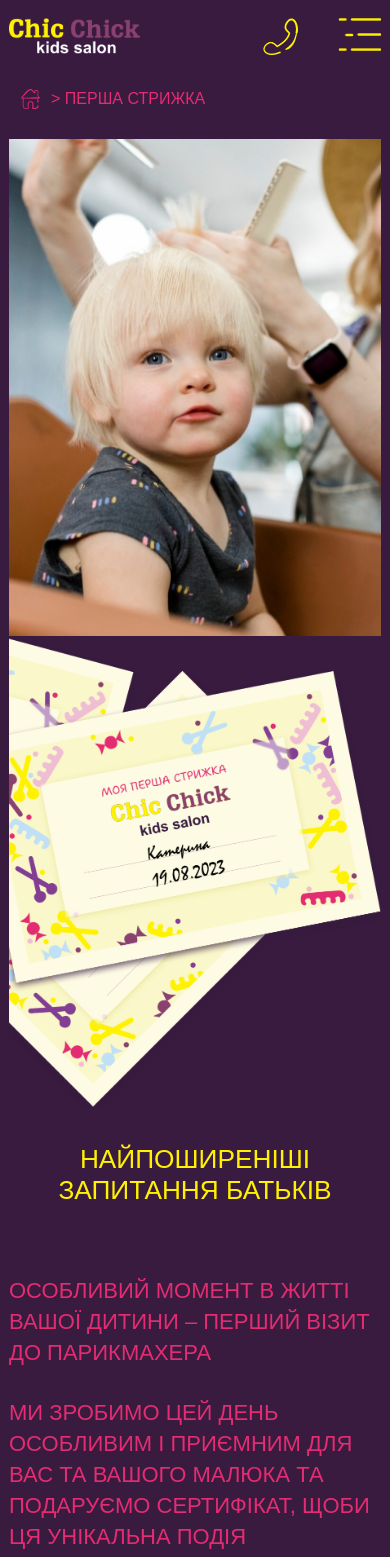
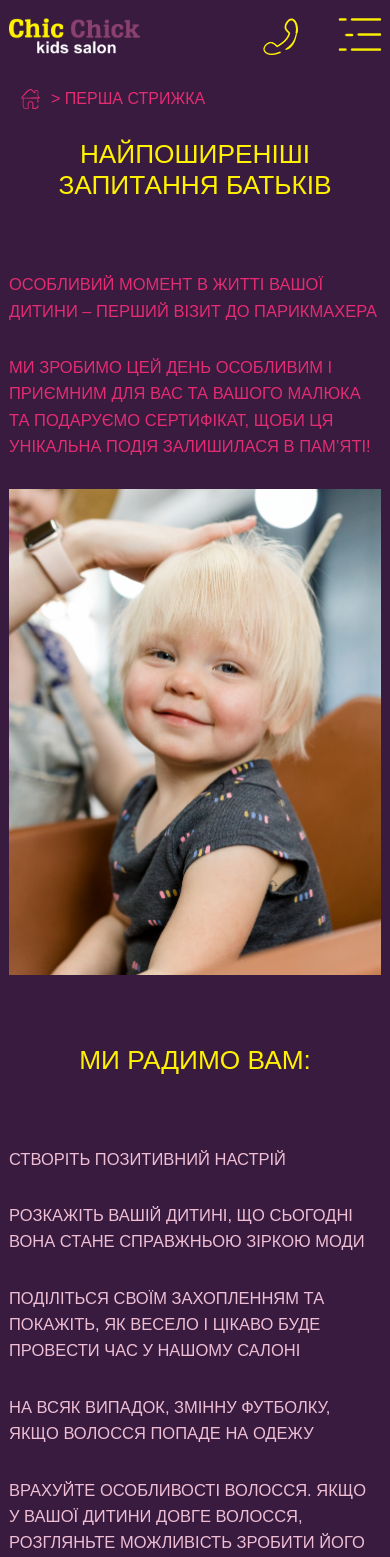
Before and after one commit to Buzovskiy/chicchick.com.ua-next, a Next.js app: page /first-haircut in a window 390 px wide. Shown: the top 1557 px of the page. Built offline with nearby package versions, Linux system fonts and the light colour scheme; a web font is replaced by a local one.

Commit message:
add styling to services page

```diff
--- a/components/FirstHaircut/index.js
+++ b/components/FirstHaircut/index.js
@@ -1,19 +1,34 @@
 import './style.css'
+import Image from "next/image";
 
 
 const FirstHaircut = () => {
    return (
       <div className="container services-list">
-         <div className="row py-4 g-5">
-            <div className="col-lg-4 first-col-container">
+         <div className="row py-4 g-lg-5">
+            <div className="col-lg-4 order-2 order-lg-1 first-col-container">
                <div className="image-1-wrapper">
-                  <img src='/img/first-haircut/image-1.png' alt=""/>
+                  <Image
+                     src="/img/first-haircut/image-1.png"
+                     alt="Замовити візит"
+                     width={0}
+                     height={0}
+                     sizes="100vw"
+                     style={{'width': '100%', 'height': 'auto'}}
+                  />
                </div>
                <div className="image-3-wrapper">
-                  <img src="/img/first-haircut/image-3.png" alt=""/>
+                  <Image
+                     src="/img/first-haircut/image-3.png"
+                     alt="Замовити візит"
+                     width={0}
+                     height={0}
+                     sizes="100vw"
+                     style={{'width': '100%', 'height': 'auto'}}
+                  />
                </div>
             </div>
-            <div className="col-lg-8">
+            <div className="col-lg-8 order-1 order-lg-2">
                <div className="description-wrapper">
                   <div className="section-top">
                      <div className="section-heading first">Найпоширеніші запитання батьків</div>
@@ -26,7 +41,14 @@ const FirstHaircut = () => {
                      </p>
                   </div>
                   <div className="section-bottom">
-                     <img src="/img/first-haircut/image-2.png" alt=""/>
+                     <Image
+                        src="/img/first-haircut/image-2.png"
+                        alt="Замовити візит"
+                        width={0}
+                        height={0}
+                        sizes="100vw"
+                        style={{'height': 'auto'}}
+                     />
                      <div className="section-heading second">Ми радимо вам:</div>
                      <ul>
                         <li>Створіть позитивний настрій</li>
@@ -34,14 +56,18 @@ const FirstHaircut = () => {
                            Розкажіть вашій дитині, що сьогодні вона стане справжньою зіркою моди
                         </li>
                         <li>
-                           Поділіться своїм захопленням та покажіть, як весело і цікаво буде провести час у нашому салоні
+                           Поділіться своїм захопленням та покажіть, як весело і цікаво буде провести час у нашому
+                           салоні
                         </li>
                         <li>на всяк випадок, змінну футболку, якщо волосся попаде на одежу</li>
                         <li>
-                           Врахуйте особливості волосся. Якщо у вашої дитини довге волосся, розгляньте можливість зробити його коротше перед стрижкою, щоб зменшити тривалість процесу та зробити його більш комфортним
+                           Врахуйте особливості волосся. Якщо у вашої дитини довге волосся, розгляньте можливість
+                           зробити його коротше перед стрижкою, щоб зменшити тривалість процесу та зробити його більш
+                           комфортним
                         </li>
                         <li>
-                           Зробіть наш салон місцем гри. У нашому салоні є багато різноманітних іграшок та книжок, які допоможуть розслабити вашу дитину та зробити процес стрижки більш веселим
+                           Зробіть наш салон місцем гри. У нашому салоні є багато різноманітних іграшок та книжок, які
+                           допоможуть розслабити вашу дитину та зробити процес стрижки більш веселим
                         </li>
                         <li>
                            не забудьте взяти з собою соску, пляшечку, улюблену іграшку, з якою дитині буде спокійніше
--- a/components/FirstHaircut/style.css
+++ b/components/FirstHaircut/style.css
@@ -1,24 +1,27 @@
 .services-list .section-heading.first {
-    margin-top: 0px;
+    margin-top: 0;
 }
 
 .services-list .description-wrapper {
     font-family: "Evolventa", sans-serif;
-    font-size: 22px;
+    font-size: 1.375rem;
     text-transform: uppercase;
+}
+
+.services-list .section-top p,
+.services-list .section-bottom li {
+    line-height: 1.6;
 }
 
 .services-list .section-top p {
     color: #E32C72;
     margin-bottom: 30px;
-    line-height: 1.4;
 }
 
 .services-list .section-bottom li {
     color: #EFBED4;
     margin-bottom: 30px;
     list-style-type: disc;
-    line-height: 1.4;
 }
 
 .services-list .section-bottom img {
@@ -36,3 +39,11 @@
 .services-list .image-1-wrapper {
     flex-grow: 0.5;
 }
+
+@media (max-width: 576px) {
+    .services-list .section-bottom img {
+        width: 100%;
+        float: none;
+        padding: 0;
+    }
+}
--- a/components/Services/style.css
+++ b/components/Services/style.css
@@ -11,7 +11,7 @@
 .service-item .heading {
     font-family: var(--shantell-sans-font), cursive;
     color: #FFF200;
-    font-size: 21px;
+    font-size: 1.3rem;
     text-transform: uppercase;
     margin: 20px 0;
     text-align: center;
@@ -20,7 +20,7 @@
 .service-item .description {
     color: #EFBED4;
     font-family: var(--evolventa-ragular-font), sans-serif;
-    font-size: 18px;
+    font-size: 1.13rem;
     text-align: center;
     margin: 20px 0;
     padding: 10px;
@@ -29,7 +29,7 @@
 .service-item .price {
     color: #E32C72;
     font-family: var(--shantell-sans-font), cursive;
-    font-size: 21px;
+    font-size: 1.3rem;
     text-align: center;
     margin: 20px 0;
 }
```
Also changed, not shown: components/Services/index.js (+12 -2 lines).
